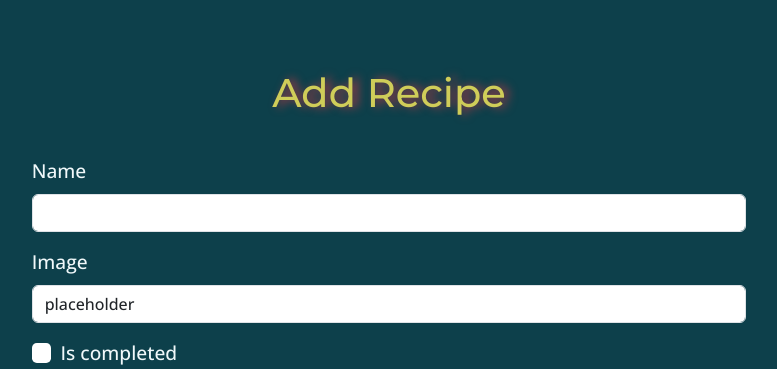
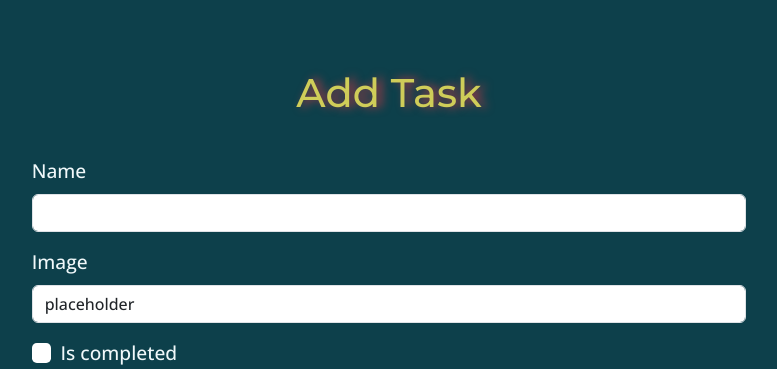
Before and after one commit to almost-good/tasker-hub, a Django app: page /add-task in a window 1280 px wide. Shown: the part 75-444 px from the top of the page, without its empty margins (251-1028 px from the left). Run offline with Django 4.2, Linux system fonts and the light colour scheme; the visitor is signed in with stand-in values (Sample User, id 1); some libraries are stand-ins or nearby versions.

Commit message:
add edit task functionality and styling

```diff
--- a/tasker/forms.py
+++ b/tasker/forms.py
@@ -34,6 +34,7 @@ class TaskForm(forms.ModelForm):
 
     class Meta:
         model = Task
+        exclude = ['author']
         fields = [
             'name',
             'task_image',
--- a/tasker/templates/tasker/add-task.html
+++ b/tasker/templates/tasker/add-task.html
@@ -15,7 +15,7 @@
 <div class="container logging px-3 py-5">
     <!-- Add task intro -->
     <div class="container">
-        <h2 class="mt-3 text-center mb-2 highlight-text-pink">Add Recipe</h2>
+        <h2 class="mt-3 text-center mb-2 highlight-text-pink">Add Task</h2>
     </div>
     <!-- Add task form -->
     <div class="container pt-3">
@@ -47,7 +47,3 @@
 
 <!-- add-task.html ends here -->
 {% endblock %}
-
-{% block extras %}
-<script src="{% static 'js/script.js' %}"></script>
-{% endblock %}
--- a/tasker/urls.py
+++ b/tasker/urls.py
@@ -6,6 +6,7 @@ urlpatterns = [
     path('', views.IndexView.as_view(), name='home'),
     path('add-task', views.AddTaskView.as_view(), name='add-task'),
     path('browse-tasks', views.BrowseTasksView.as_view(), name='browse-tasks'),
+    path('edit-task/<int:pk>/', views.EditTaskView.as_view(), name='edit-task'),
     path('tasker/<str:username>/<slug:slug>/', views.task_detail_view, name='task-detail'),
     path('your-tasks', views.YourTasksView.as_view(), name='your-tasks'),
 ]
--- a/tasker/views.py
+++ b/tasker/views.py
@@ -2,6 +2,7 @@ from django.shortcuts import render, get_object_or_404, redirect
 from django.views import generic
 from django.contrib.auth.mixins import LoginRequiredMixin
 from django.contrib.auth.decorators import login_required
+from django.urls import reverse
 from .models import Task, Subtask, User
 from .forms import TaskForm, SubtaskFormSet
 
@@ -61,6 +62,42 @@ class AddTaskView(LoginRequiredMixin, generic.CreateView):
         return redirect('task-detail', username=self.request.user.get_username(), slug=task.slug)
 
 
+class EditTaskView(LoginRequiredMixin, generic.UpdateView):
+    model = Task
+    form_class = TaskForm
+    template_name = 'tasker/edit-task.html'
+    context_object_name = 'edit_task'
+
+    def get_object(self, queryset=None):
+        task = get_object_or_404(Task, pk=self.kwargs.get('pk'))
+        return task
+
+    def get_success_url(self):
+        return reverse('task-detail', kwargs={
+        'username': self.object.author.username, # type: ignore
+        'slug': self.object.slug, # type: ignore
+        })
+
+    def form_valid(self, form):
+        form.instance.author = self.request.user
+        name = form.cleaned_data['name']
+        if Task.objects.filter(name=name, author=self.request.user).exists():
+            form.add_error('name', 'A task with this name already exists. Try another.')
+            context = self.get_context_data(form=form)
+            return render(self.request, self.template_name, context)
+        return super().form_valid(form)
+
+    def get_initial(self):
+        initial = super().get_initial()
+
+        if self.object: # type: ignore
+            initial['name'] = self.object.name # type: ignore
+            if self.object.task_image: # type: ignore
+                initial['task_image'] = self.object.task_image  # type: ignore # This gives the Cloudinary URL
+            else:
+                initial['task_image'] = ''
+
+        return initial
 
 @login_required
 def task_detail_view(request, username, slug):
```
Also changed, not shown: tasker/templates/tasker/edit-task.html (added, +40 -0 lines), tasker/templates/tasker/task-detail.html (+9 -1 lines), static/js/script.js (deleted).
